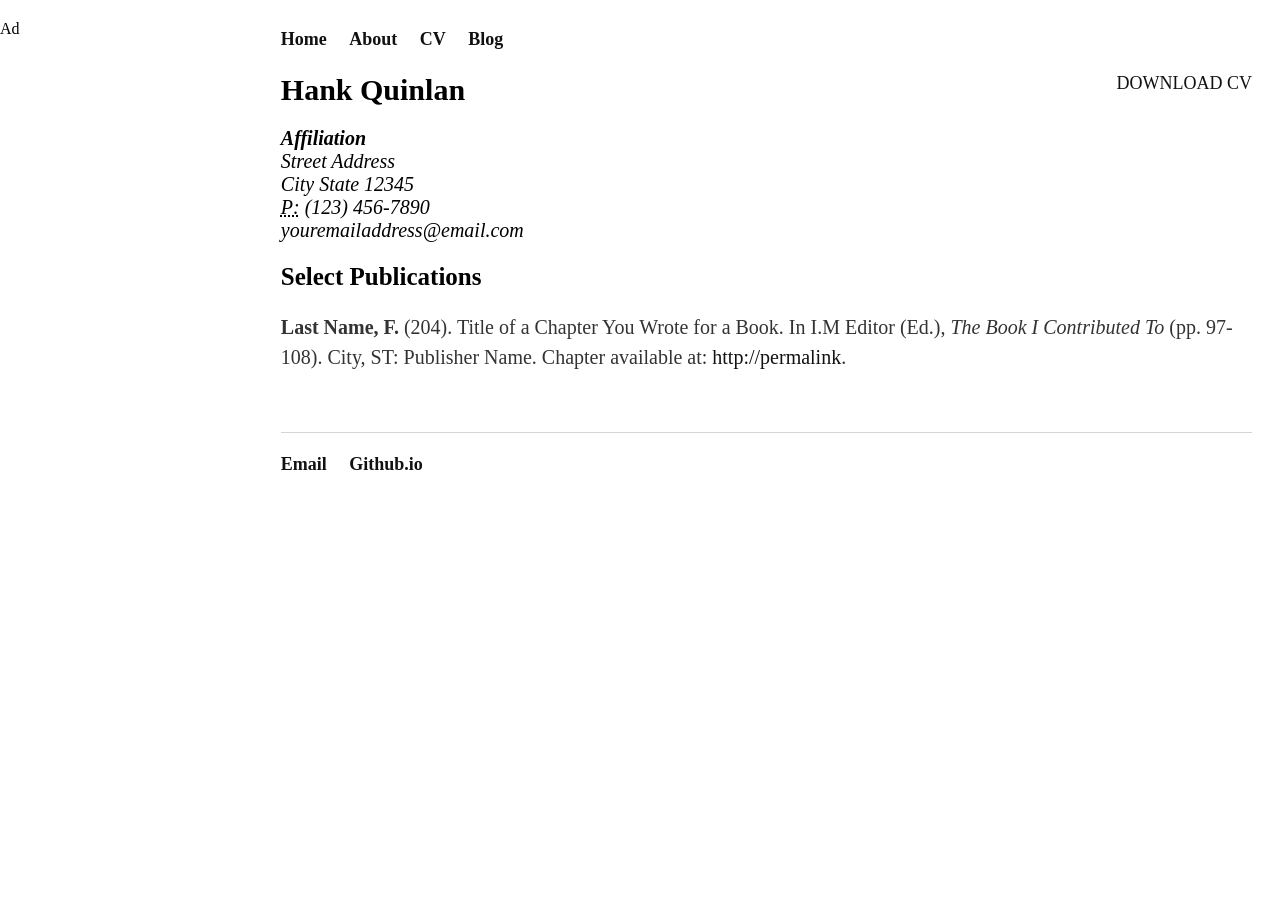
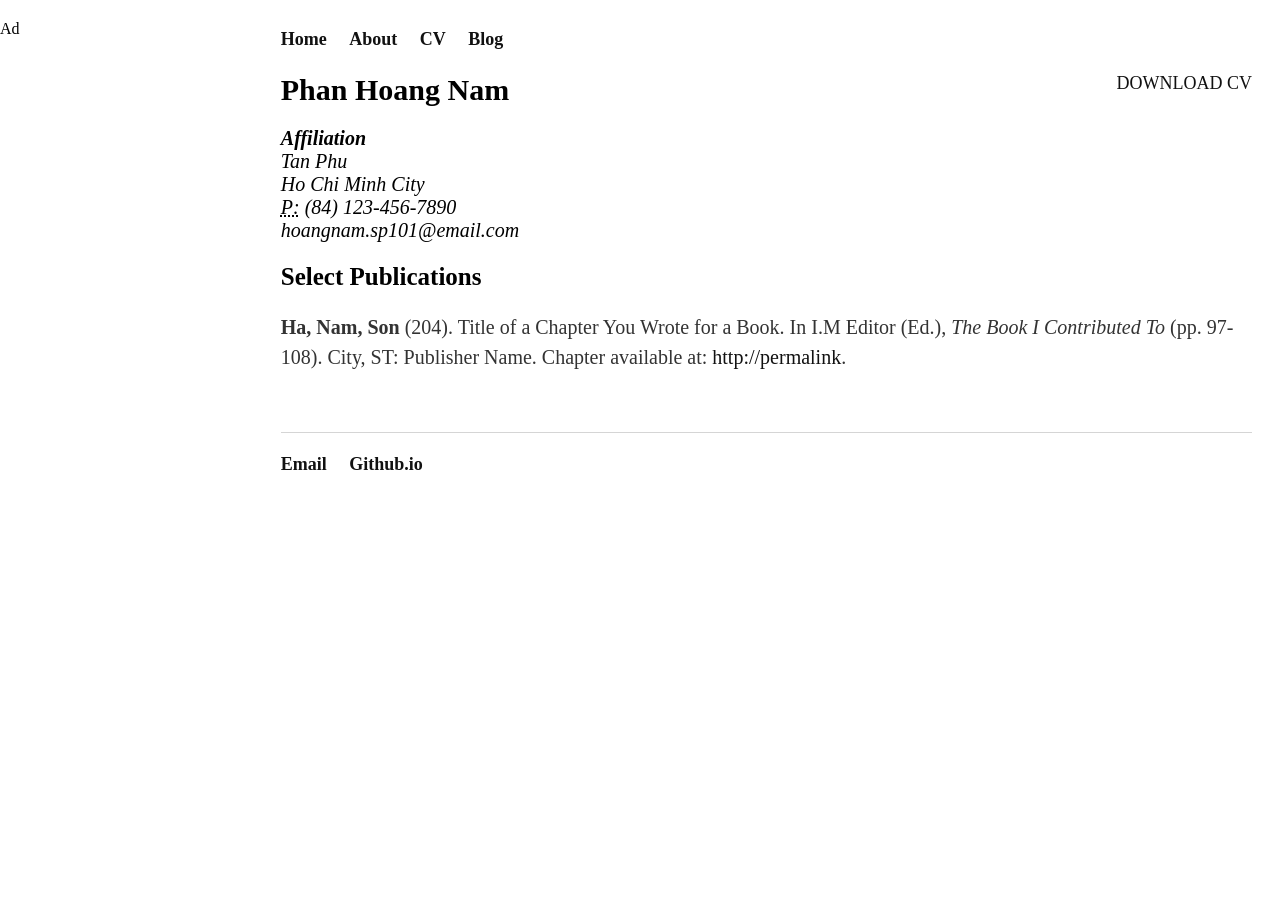
Before and after one commit to hoAngnaMPHan/apmaths.github.io, a Jekyll site: the page built from cv/index.html, in a window 1280 px wide. Built offline with Jekyll 4.4.1, drawn with Linux system fonts in a browser that asks for light colours.

Commit message:
Update index.html

```diff
--- a/cv/index.html
+++ b/cv/index.html
@@ -5,18 +5,18 @@ title: CV of Your Name
 
 	<div class="cv">
 		<a href="#" class="download" title="Download CV as PDF">Download CV</a>
-					<h1>Hank Quinlan</h1>
+					<h1>Phan Hoang Nam</h1>
 					<address>
 					<strong>Affiliation</strong><br>
-					Street Address<br>
-					City State 12345<br>
-					<abbr title="phone">P:</abbr> (123) 456-7890<br>
-					<span class="obfuscate">youremailaddress@email.com</span>
+					Tan Phu<br>
+					Ho Chi Minh City<br>
+					<abbr title="phone">P:</abbr> (84) 123-456-7890<br>
+					<span class="obfuscate">hoangnam.sp101@email.com</span>
 					</address>
 
 					<h2>Select Publications</h2>
 
-					<p><strong>Last Name, F.</strong> (204). Title of a Chapter You Wrote for a Book. In I.M Editor (Ed.), <em>The Book I Contributed To</em> (pp. 97-108). City, ST: Publisher Name. Chapter available at: <a href="#">http://permalink</a>.
+					<p><strong>Ha, Nam, Son</strong> (204). Title of a Chapter You Wrote for a Book. In I.M Editor (Ed.), <em>The Book I Contributed To</em> (pp. 97-108). City, ST: Publisher Name. Chapter available at: <a href="#">http://permalink</a>.
 
 
 	</div>
```
